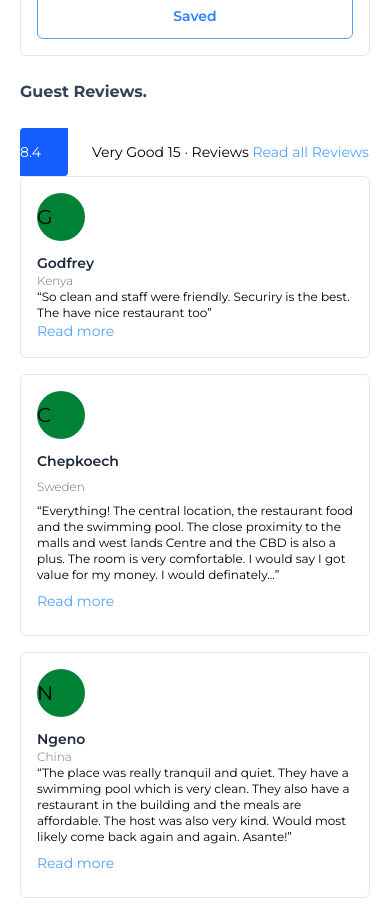
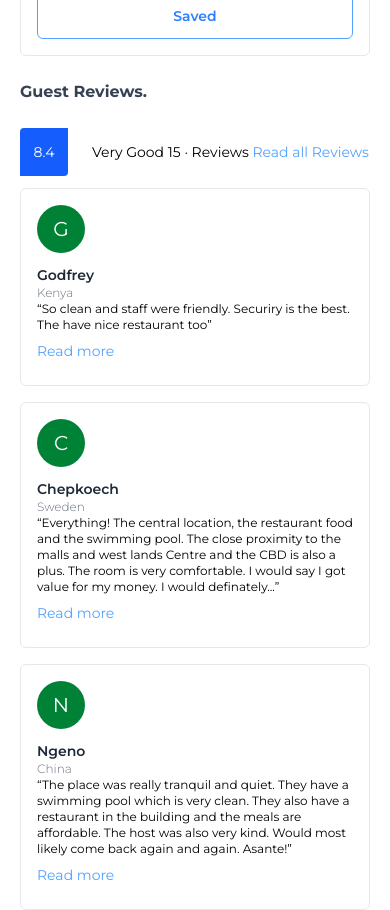
Before and after one commit to Godfrey-cyber/alx-tour-destination, a React (Vite) app in the folder client/: page /destination/1/1 in a window 390 px wide. Shown: the part 1760-2670 px from the top of the page. Built offline with nearby package versions, Linux system fonts and the light colour scheme; no server answers.

Commit message:
fixes responsivenes and alignment - GuestReview

```diff
--- a/client/src/components/GuestReviews.jsx
+++ b/client/src/components/GuestReviews.jsx
@@ -4,30 +4,30 @@ const GuestReviews = () => {
 	return (
 		<div className='w-full gap-4 lg:px-20 md:px-10 px-5'>
 			<p className="flex flex-coltext-xl font-bold text-gray-700 my-6 space-y-4">Guest Reviews.</p>
-			<div className="flex items-center space-x-6">
-				<span className="flex items-center h-12 w-12 bg-blue-600 rounded-tl-sm rounded-br-sm">
+			<div className="flex items-center space-x-6 my-3">
+				<span className="flex items-center justify-center h-12 w-12 bg-blue-600 rounded-tl-sm rounded-br-sm">
 					<p className="text-sm text-white">8.4</p>
 				</span>
-				<p className="text-sm">Very Good 15 · Reviews <span className="hover:text-underline text-blue-400 font-normal text-sm">Read all Reviews</span></p>
+				<p className="text-sm">Very Good 15 · Reviews <span className="hover:text-underline text-blue-400 font-normal text-sm"> Read all Reviews</span></p>
 			</div>
 			<div className="grid grid-cols-12 gap-4">
 				<div className="col-span-12 lg:col-span-4 rounded-md border border-gray-200 flex flex-col p-4">
 					<div className="flex flex-col space-y-3">
-						<span className="flex h-12 w-12 rounded-full items-center justify-cebter text-sm text-xl bg-green-700 font-normal">G</span>
+						<span className="flex items-center justify-center h-12 w-12 rounded-full text-sm text-white text-xl bg-green-700 font-normal">G</span>
 						<span className="text-sm font-normal text-blue-400">
 							<p className="text-sm font-semibold text-gray-800">Godfrey</p>
 							<p className="text-xs font-light text-gray-500">Kenya</p>
 						</span>
 					</div>
 					<p className="text-xs font-normal">“So clean and staff were friendly. Securiry is the best. The have nice restaurant too”</p>
-					<p className="text-sm font-normal text-blue-400">Read more</p>
+					<p className="text-sm font-normal text-blue-400 my-2">Read more</p>
 				</div>
 				<div className="col-span-12 lg:col-span-4 rounded-md border border-gray-200 flex flex-col p-4">
 					<div className="flex flex-col space-y-3">
-						<span className="flex h-12 w-12 rounded-full items-center justify-cebter text-sm text-xl bg-green-700 font-normal">C</span>
+						<span className="flex items-center justify-center h-12 w-12 rounded-full text-sm text-white text-xl bg-green-700 font-normal">C</span>
 						<span className="text-sm font-normal text-blue-400">
 							<p className="text-sm font-semibold text-gray-800">Chepkoech</p>
-							<p className="text-xs font-light text-gray-500 my-2">Sweden</p>
+							<p className="text-xs font-light text-gray-500">Sweden</p>
 						</span>
 					</div>
 					<p className="text-xs font-normal">“Everything! The central location, the restaurant food and the swimming pool. The close proximity to the malls and west lands Centre and the CBD is also a plus. The room is very comfortable. I would say I got value for my money. I would definately...”</p>
@@ -35,7 +35,7 @@ const GuestReviews = () => {
 				</div>
 				<div className="col-span-12 lg:col-span-4 rounded-md border border-gray-200 flex flex-col p-4">
 					<div className="flex flex-col space-y-3">
-						<span className="flex h-12 w-12 rounded-full items-center justify-cebter text-sm text-xl bg-green-700 font-normal">N</span>
+						<span className="flex items-center justify-center h-12 w-12 rounded-full text-sm text-white text-xl bg-green-700 font-normal">N</span>
 						<span className="text-sm font-normal text-blue-400">
 							<p className="text-sm font-semibold text-gray-800">Ngeno</p>
 							<p className="text-xs font-light text-gray-500">China</p>
```
